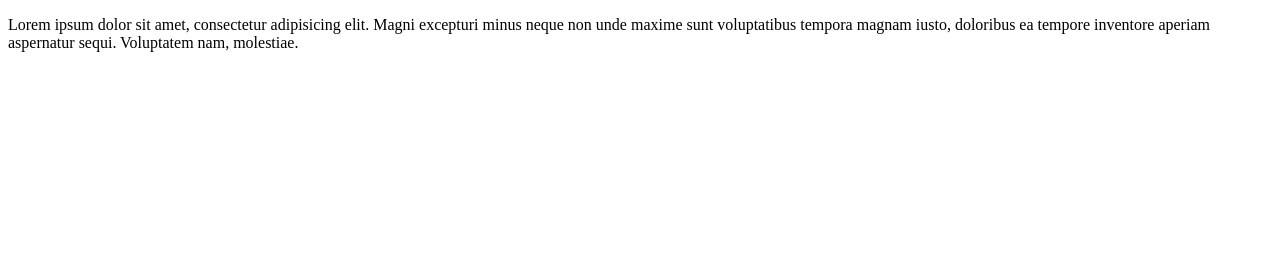
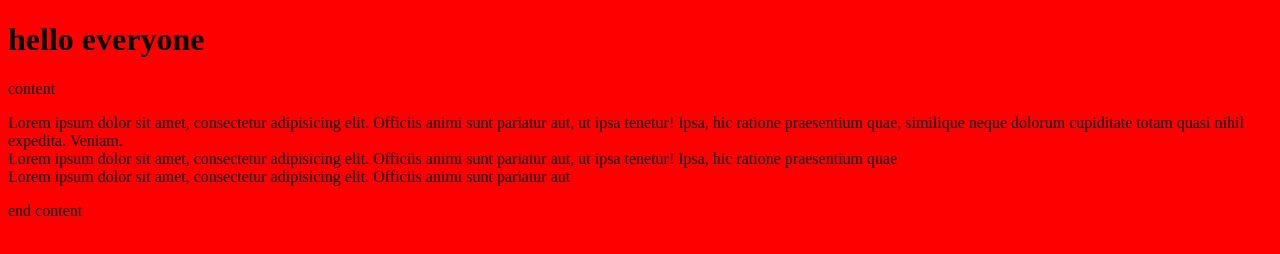
Before and after one commit to ggepenyan/website, a plain HTML site: page index.html in a window 1280 px wide. Drawn offline with Linux system fonts and the light colour scheme.

Commit message:
style adding

```diff
--- a/css/style.css
+++ b/css/style.css
@@ -0,0 +1,3 @@
+body{
+	background: red;
+}
--- a/index.html
+++ b/index.html
@@ -6,6 +6,11 @@
 	<link rel="stylesheet" href="css/style.css">
 </head>
 <body>
-	<p>Lorem ipsum dolor sit amet, consectetur adipisicing elit. Magni excepturi minus neque non unde maxime sunt voluptatibus tempora magnam iusto, doloribus ea tempore inventore aperiam aspernatur sequi. Voluptatem nam, molestiae.</p>
+	<h1>hello everyone</h1>
+	<p>content</p>
+	<div>Lorem ipsum dolor sit amet, consectetur adipisicing elit. Officiis animi sunt pariatur aut, ut ipsa tenetur! Ipsa, hic ratione praesentium quae, similique neque dolorum cupiditate totam quasi nihil expedita. Veniam.</div>
+	<div>Lorem ipsum dolor sit amet, consectetur adipisicing elit. Officiis animi sunt pariatur aut, ut ipsa tenetur! Ipsa, hic ratione praesentium quae</div>
+	<div>Lorem ipsum dolor sit amet, consectetur adipisicing elit. Officiis animi sunt pariatur aut</div>
+	<p>end content</p>
 </body>
 </html>
```
